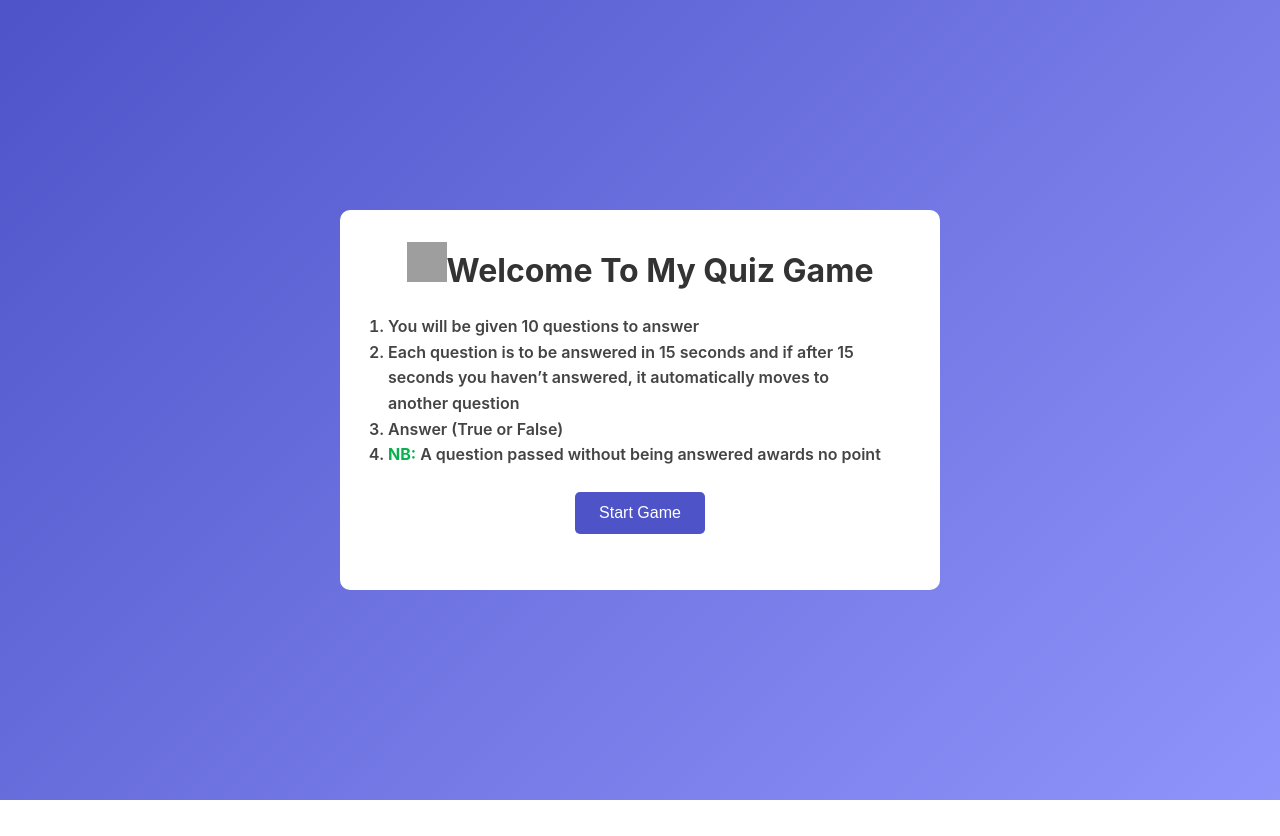
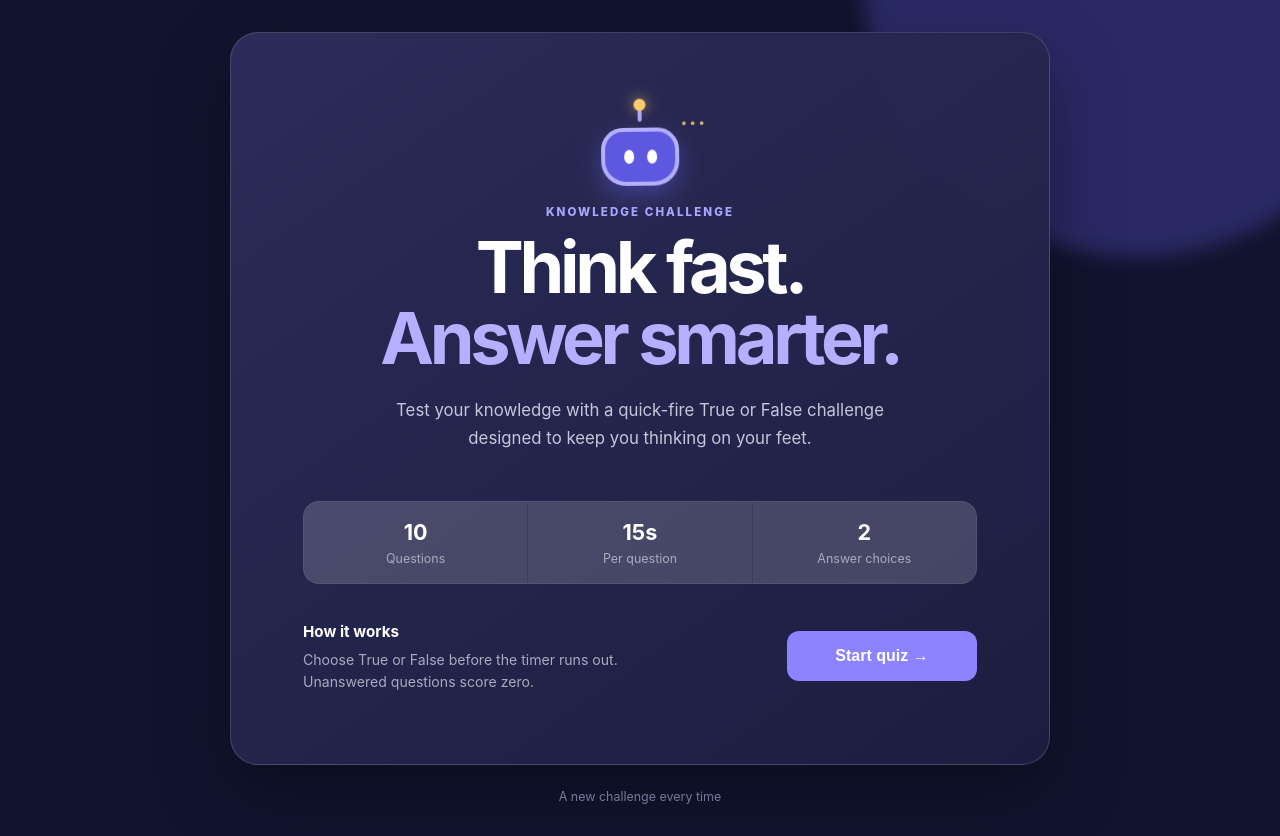
Before and after one commit to ndang11/quiz-app, a React (Vite) app in the folder quiz-app/: page / in a window 1280 px wide. Before the commit the page ends 800 px from the top, so only its background shows below. Built offline with nearby package versions, Linux system fonts and the light colour scheme; grey boxes are pictures that could not be loaded.

Commit message:
made new changes on the landing page

```diff
--- a/quiz-app/index.html
+++ b/quiz-app/index.html
@@ -3,7 +3,8 @@
 <head>
   <meta charset="UTF-8" />
   <meta name="viewport" content="width=device-width, initial-scale=1.0" />
-  <title>React App</title>
+  <title>Quiz Game | Think Fast</title>
+  <link rel="icon" type="image/svg+xml" href="/favicon.svg" />
 </head>
 <body>
   <div id="root"></div>
--- a/quiz-app/src/components/LandingCard.jsx
+++ b/quiz-app/src/components/LandingCard.jsx
@@ -1,70 +1,36 @@
 import React from "react";
 import styles from "./LandingCard.module.css";
-import { useNavigate } from "react-router-dom";
-import { useData } from "../context/context";
-import he from "he";
 
-export function LandingCard({ isLoading }) {
-  const navigate = useNavigate();
-  const { setData } = useData();
-
-  const handleStart = async () => {
-    try {
-      const res = await fetch(
-        "https://opentdb.com/api.php?amount=10&difficulty=hard&type=boolean"
-      );
-
-      if (!res.ok) throw new Error("Failed to fetch questions");
-
-      const json = await res.json();
-
-      const questions = json.results.map((q) => ({
-        text: he.decode(q.question),
-        correct: q.correct_answer === "True",
-        answer: null,
-      }));
-
-      setData(questions);
-      navigate("/questionnaire/1");
-    } catch (error) {
-      console.error(error);
-      alert("Failed to load questions. Please try again in a moment.");
-    }
-  };
-
+export function LandingCard({ onStart, loading }) {
   return (
-    <div className={styles.box}>
-      <div className={styles["card-box"]}>
-        <div className={styles.row}>
-          <h1>
-            <img
-              width="40"
-              height="40"
-              src="https://img.icons8.com/glyph-neue/64/ask-question--v1.png"
-              alt="ask-question--v1"
-            />
-            Welcome To My Quiz Game
-          </h1>
+    <main className={styles.box}>
+      <div className={styles.glow} aria-hidden="true" />
+      <section className={styles.cardBox}>
+        <div className={styles.hero}>
+          <div className={styles.robot} aria-hidden="true"><span className={styles.antenna}></span><span className={styles.robotHead}><span className={styles.eye}></span><span className={styles.eye}></span><span className={styles.thought}>...</span></span></div>
+          <p className={styles.eyebrow}>KNOWLEDGE CHALLENGE</p>
+          <h1>Think fast.<br /><span>Answer smarter.</span></h1>
+          <p className={styles.subtitle}>
+            Test your knowledge with a quick-fire True or False challenge designed
+            to keep you thinking on your feet.
+          </p>
         </div>
-
-        <div className={styles.row}>
-          <ol>
-            <li>You will be given 10 questions to answer</li>
-            <li>
-              Each question is to be answered in 15 seconds and if after 15 seconds you
-              haven’t answered, it automatically moves to another question
-            </li>
-            <li>Answer (True or False)</li>
-            <li>
-              <strong>NB:</strong> A question passed without being answered awards no point
-            </li>
-          </ol>
-
-          <button className={styles.btn} onClick={handleStart} disabled={isLoading}>
-            {isLoading ? "Loading..." : "Start Game"}
+        <div className={styles.stats}>
+          <div><strong>10</strong><span>Questions</span></div>
+          <div><strong>15s</strong><span>Per question</span></div>
+          <div><strong>2</strong><span>Answer choices</span></div>
+        </div>
+        <div className={styles.bottomRow}>
+          <div className={styles.rules}>
+            <p className={styles.rulesTitle}>How it works</p>
+            <p>Choose True or False before the timer runs out. Unanswered questions score zero.</p>
+          </div>
+          <button className={styles.btn} onClick={onStart} disabled={loading}>
+            {loading ? "Loading quiz..." : <>Start quiz <span aria-hidden="true">→</span></>}
           </button>
         </div>
-      </div>
-    </div>
+      </section>
+      <p className={styles.footerNote}>A new challenge every time</p>
+    </main>
   );
 }
--- a/quiz-app/src/components/LandingCard.module.css
+++ b/quiz-app/src/components/LandingCard.module.css
@@ -1,97 +1,238 @@
-* {
-  padding: 0;
-  margin: 0;
-  box-sizing: border-box;
+.box {
+  position: relative;
+  overflow: hidden;
+  display: flex;
+  flex-direction: column;
+  justify-content: center;
+  align-items: center;
+  min-height: 100vh;
+  width: 100%;
+  padding: 2rem 1.25rem;
+  background: #11142f;
+  color: #fff;
+  font-family: Inter, ui-sans-serif, system-ui, sans-serif;
 }
 
-body {
-  font-family: sans-serif;
+.glow {
+  position: absolute;
+  width: 34rem;
+  height: 34rem;
+  top: -18rem;
+  right: -8rem;
+  border-radius: 50%;
+  background: #7167ff;
+  opacity: .26;
+  filter: blur(10px);
 }
 
-.box {
-  display: flex;
-  justify-content: center;
-  align-items: center;
-  height: 100vh;
-  background: linear-gradient(135deg, #4e54c8, #8f94fb);
+.cardBox {
+  position: relative;
+  width: min(100%, 820px);
+  padding: clamp(2rem, 6vw, 4.5rem);
+  border: 1px solid rgba(255, 255, 255, .15);
+  border-radius: 28px;
+  background: linear-gradient(145deg, rgba(45, 46, 91, .96), rgba(28, 30, 64, .98));
+  box-shadow: 0 28px 70px rgba(0, 0, 0, .35);
 }
 
-.card-box {
-  background: #fff;
-  border-radius: 10px;
-  padding: 2rem 3rem;
-  width: 80%;
-  max-width: 600px;
+.hero { text-align: center; }
+
+.logo {
+  display: grid;
+  place-items: center;
+  width: 56px;
+  height: 56px;
+  margin: 0 auto 1.4rem;
+  border-radius: 18px;
+  background: linear-gradient(135deg, #8e85ff, #5d58df);
+  box-shadow: 0 10px 25px rgba(113, 103, 255, .35);
+  font-size: 2rem;
+  font-weight: 800;
 }
 
-.row {
-  margin-bottom: 1.5rem;
-  text-align: center;
-
-  img {
-    align-items: center;
-  }
+.robot {
+  position: relative;
+  width: 86px;
+  height: 82px;
+  margin: 0 auto 1.1rem;
+  animation: think 3s ease-in-out infinite;
 }
 
-.row h1 {
-  color: #333;
-  font-size: 2rem;
+.antenna {
+  position: absolute;
+  left: 41px;
+  top: 0;
+  width: 4px;
+  height: 18px;
+  border-radius: 4px;
+  background: #aaa6ff;
 }
 
-ol {
-  text-align: left;
-  font-weight: 600;
-  color: #444;
-  line-height: 1.6;
+.antenna::before {
+  content: "";
+  position: absolute;
+  top: -5px;
+  left: -4px;
+  width: 12px;
+  height: 12px;
+  border-radius: 50%;
+  background: #ffcb6b;
+  box-shadow: 0 0 14px rgba(255, 203, 107, .7);
 }
 
+.robotHead {
+  position: absolute;
+  left: 4px;
+  bottom: 0;
+  display: flex;
+  align-items: center;
+  justify-content: center;
+  gap: 13px;
+  width: 78px;
+  height: 58px;
+  border: 4px solid #b4afff;
+  border-radius: 22px 22px 25px 25px;
+  background: #5d58df;
+  box-shadow: 0 10px 25px rgba(113, 103, 255, .35);
+}
+
+.eye {
+  width: 10px;
+  height: 14px;
+  border-radius: 50%;
+  background: #fff;
+  animation: blink 4s ease-in-out infinite;
+}
+
+.thought {
+  position: absolute;
+  right: -30px;
+  top: -24px;
+  color: #ffcb6b;
+  font-size: 1.15rem;
+  font-weight: 900;
+  letter-spacing: 2px;
+  animation: dots 1.5s steps(4, end) infinite;
+}
+
+@keyframes think {
+  0%, 100% { transform: translateY(0) rotate(0); }
+  50% { transform: translateY(-5px) rotate(-3deg); }
+}
+
+@keyframes blink {
+  0%, 44%, 48%, 100% { transform: scaleY(1); }
+  46% { transform: scaleY(.1); }
+}
+
+@keyframes dots {
+  0% { opacity: .3; transform: translateX(0); }
+  50% { opacity: 1; transform: translateX(3px); }
+  100% { opacity: .3; transform: translateX(0); }
+}
+
+.eyebrow {
+  margin-bottom: .85rem;
+  color: #aaa6ff;
+  font-size: .72rem;
+  font-weight: 800;
+  letter-spacing: .18em;
+}
+
+h1 {
+  margin: 0;
+  font-size: clamp(2.5rem, 7vw, 4.5rem);
+  line-height: .98;
+  letter-spacing: -.06em;
+}
+
+h1 span { color: #b4afff; }
+
+.subtitle {
+  max-width: 520px;
+  margin: 1.5rem auto 0;
+  color: #c6c6da;
+  font-size: 1.05rem;
+  line-height: 1.65;
+}
+
+.stats {
+  display: grid;
+  grid-template-columns: repeat(3, 1fr);
+  gap: 1px;
+  margin: 3rem 0 2.2rem;
+  overflow: hidden;
+  border: 1px solid rgba(255, 255, 255, .12);
+  border-radius: 16px;
+  background: rgba(255, 255, 255, .12);
+}
+
+.stats div {
+  display: flex;
+  flex-direction: column;
+  gap: .35rem;
+  padding: 1.1rem .75rem;
+  background: rgba(255, 255, 255, .055);
+  text-align: center;
+}
+
+.stats strong { color: #fff; font-size: 1.35rem; }
+.stats span { color: #aaaabe; font-size: .78rem; }
+
 .btn {
+  min-width: 190px;
+  padding: 1rem 1.35rem;
+  border: 0;
+  border-radius: 12px;
+  background: #8b83ff;
+  color: #fff;
+  font-size: 1rem;
+  font-weight: 800;
+  cursor: pointer;
+  transition: transform .2s ease, background .2s ease, box-shadow .2s ease;
+}
+
+.btn:hover:not(:disabled) {
+  background: #a29cff;
+  box-shadow: 0 10px 24px rgba(113, 103, 255, .3);
+  transform: translateY(-2px);
+}
+
+.btn:disabled { cursor: wait; opacity: .7; }
+
+.bottomRow {
+  display: flex;
+  align-items: center;
+  justify-content: space-between;
+  gap: 2rem;
+}
+
+.rules {
+  max-width: 355px;
+  color: #aaaabe;
+  font-size: .88rem;
+  line-height: 1.55;
+}
+
+.rulesTitle {
+  margin-bottom: .35rem;
+  color: #fff;
+  font-size: .95rem;
+  font-weight: 700;
+}
+
+.footerNote {
+  position: relative;
   margin-top: 1.5rem;
-  padding: 0.75rem 1.5rem;
-  font-size: 1rem;
-  color: #fff;
-  background-color: #4e54c8;
-  border: none;
-  border-radius: 5px;
-  cursor: pointer;
-  transition: background-color 0.3s ease;
-
-  &:hover {
-    background-color: #3b40a4;
-  }
+  color: #777899;
+  font-size: .78rem;
 }
 
 @media (max-width: 480px) {
-  .card-box {
-    padding: 1.2rem 1.5rem;
-  }
-
-  .row h1 {
-    font-size: 1.4rem;
-    flex-direction: column;
-    gap: 5px;
-  }
-
-
-  .row {
-    margin-bottom: 1.5rem;
-    text-align: center;
-    display: flex;
-    flex-direction: column;
-    align-items: center;
-
-    img {
-      align-items: center;
-    }
-  }
-
-  ol {
-    font-size: 0.9rem;
-    line-height: 1.5;
-  }
-
-  .btn {
-    font-size: 1rem;
-    padding: 0.7rem 1.2rem;
-  }
+  .cardBox { padding: 2rem 1.25rem; border-radius: 22px; }
+  .subtitle { font-size: .92rem; }
+  .stats { margin: 2rem 0; }
+  .stats div { padding: .85rem .35rem; }
+  .stats span { font-size: .68rem; }
+  .bottomRow { flex-direction: column; align-items: stretch; gap: 1.5rem; }
 }
```
Also changed, not shown: quiz-app/public/favicon.svg (added).
